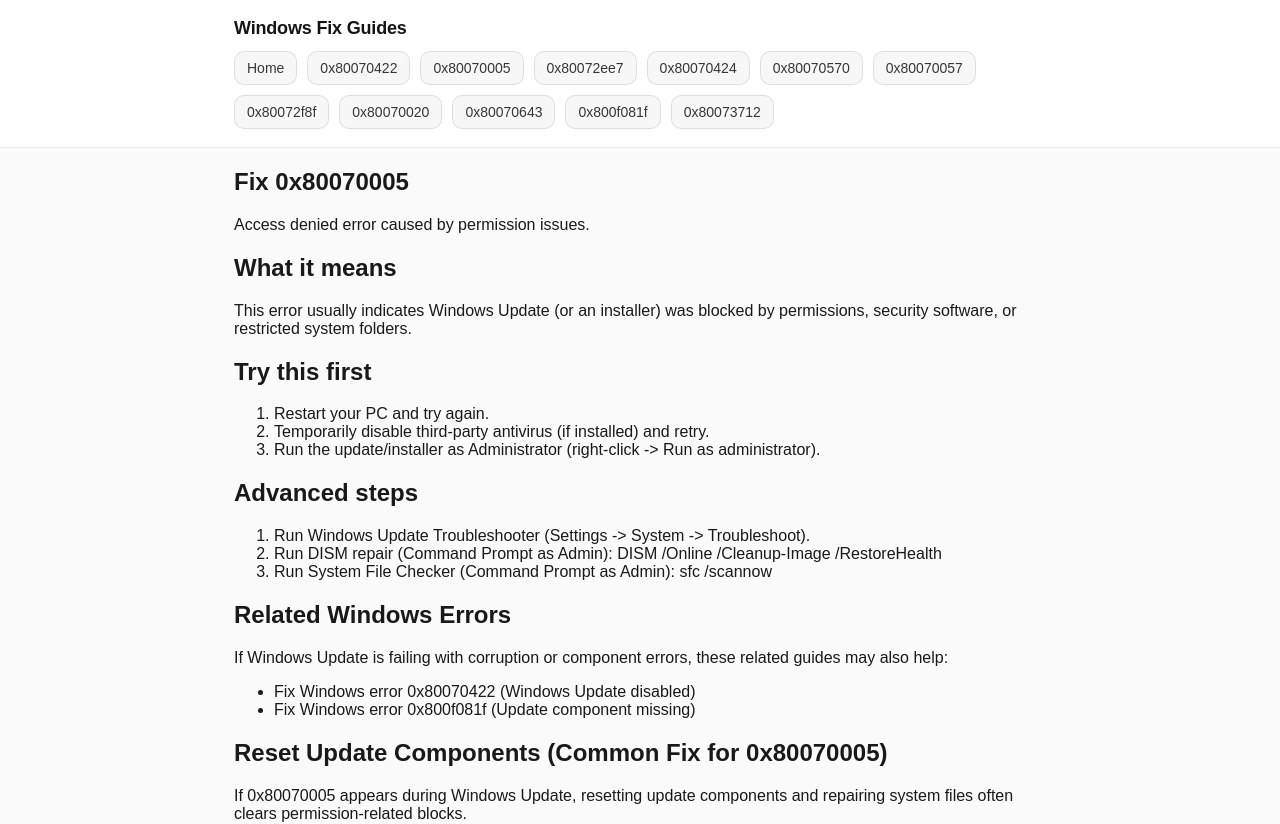
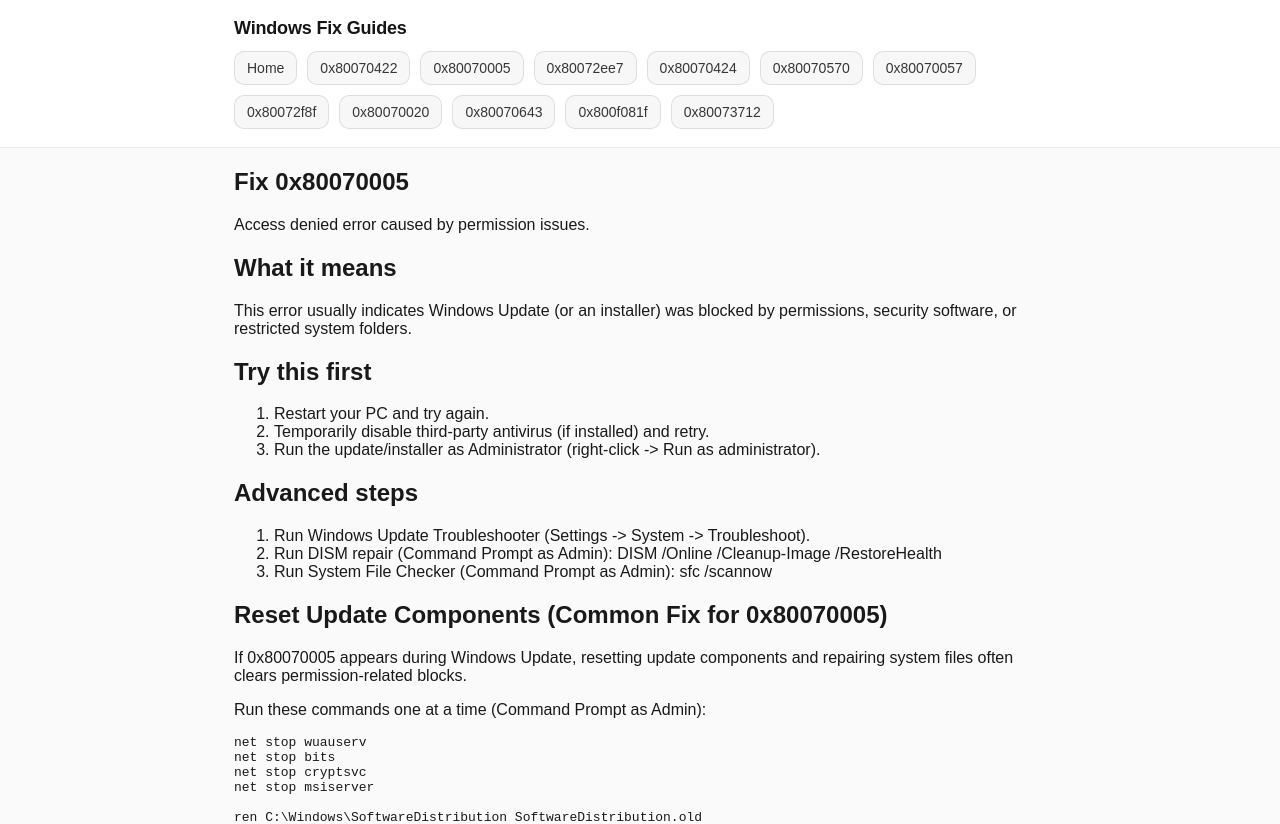
Before and after one commit to jbolton122424/my-windows-fix-site, a Next.js app: page /fix/0x80070005 in a window 1280 px wide. Shown: the top 824 px of the page. Built offline with nearby package versions, Linux system fonts and the light colour scheme.

Commit message:
Limit related links section to 0x800f081f only

```diff
--- a/app/fix/[code]/page.js
+++ b/app/fix/[code]/page.js
@@ -304,10 +304,12 @@
           </ol>
         </section>
 
+        {/* ✅ Internal links for 0x800f081f only (default layout) */}
+{code === "0x800f081f" ? (
   <section className="section">
     <h2>Related Windows Errors</h2>
     <p>
-    If Windows Update is failing with corruption or component errors, these
+      If Windows Update is failing due to missing or corrupted components, these
       related guides may also help:
     </p>
     <ul>
@@ -317,12 +319,14 @@
         </a>
       </li>
       <li>
-      <a href="/fix/0x800f081f">
-        Fix Windows error 0x800f081f (Update component missing)
+        <a href="/fix/0x80073712">
+          Fix Windows error 0x80073712 (component store corruption)
         </a>
       </li>
     </ul>
   </section>
+) : null}
+
 
 
         {hasScriptSection ? (
```
Lines whose indentation alone changed are shown as unchanged.
